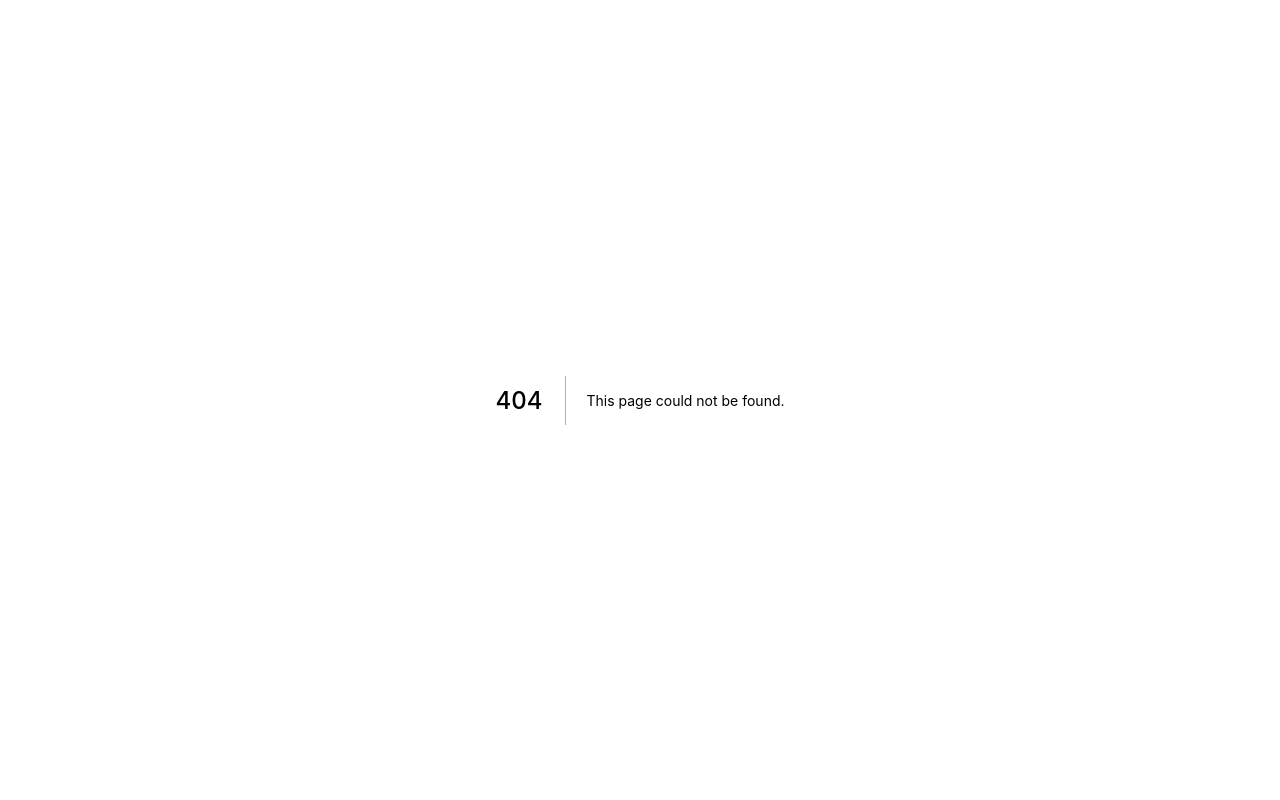
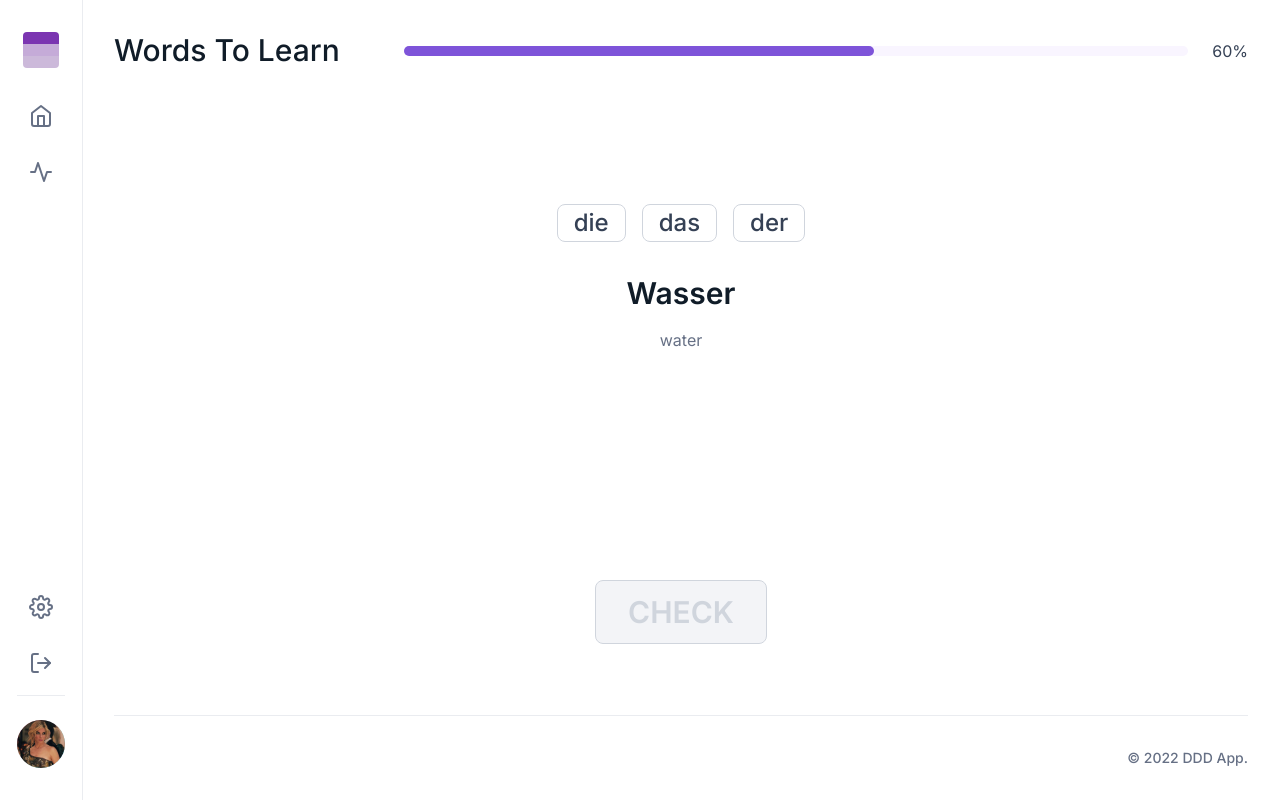
Before and after one commit to cyishere/ddd-app, a Next.js app: page /review in a window 1280 px wide. Before the commit this address had no page. Built offline with nearby package versions, Linux system fonts and the light colour scheme.

Commit message:
Add review page

```diff
--- /dev/null
+++ b/components/RadioGroup/RadioGroup.tsx
@@ -0,0 +1,119 @@
+import type { ChangeEvent, Dispatch, SetStateAction } from "react";
+import styled from "styled-components";
+
+import VisuallyHidden from "../VisuallyHidden";
+
+interface RadioGroupProps {
+  reviewState: null | "success" | "error";
+  setArticleState: Dispatch<
+    SetStateAction<{
+      checked: boolean;
+      value: string;
+    }>
+  >;
+}
+
+const RadioGroup: React.FC<RadioGroupProps> = ({
+  setArticleState,
+  reviewState,
+}) => {
+  const handleChange = (e: ChangeEvent<HTMLInputElement>) => {
+    setArticleState({
+      checked: true,
+      value: e.target.value,
+    });
+  };
+
+  return (
+    <FieldSet disabled={reviewState ? true : false}>
+      <legend>
+        <VisuallyHidden>Choose the article</VisuallyHidden>
+      </legend>
+      <Container>
+        <RadioWrapper>
+          <Input
+            type="radio"
+            name="article"
+            id="radioF"
+            value="die"
+            onChange={handleChange}
+          />
+          <Label htmlFor="radioF">die</Label>
+        </RadioWrapper>
+        <RadioWrapper>
+          <Input
+            type="radio"
+            name="article"
+            id="radioN"
+            value="das"
+            onChange={handleChange}
+          />
+          <Label htmlFor="radioN">das</Label>
+        </RadioWrapper>
+        <RadioWrapper>
+          <Input
+            type="radio"
+            name="article"
+            id="radioM"
+            value="der"
+            onChange={handleChange}
+          />
+          <Label htmlFor="radioM">der</Label>
+        </RadioWrapper>
+      </Container>
+    </FieldSet>
+  );
+};
+
+const Container = styled.div`
+  margin-bottom: var(--spacing);
+  display: flex;
+  justify-content: center;
+  align-items: center;
+  gap: 1rem;
+`;
+
+const RadioWrapper = styled.div`
+  font-size: 1.5rem;
+  font-weight: 500;
+  border-radius: 8px;
+  width: fit-content;
+  position: relative;
+`;
+
+const Label = styled.label`
+  color: var(--clr-gray-700);
+  background-color: var(--clr-white);
+  border: 1px solid var(--clr-gray-300);
+  border-radius: inherit;
+  padding: 6px 16px;
+  display: block;
+  position: relative;
+  z-index: -1;
+`;
+
+const Input = styled.input`
+  opacity: 0;
+  margin: 0;
+  width: 100%;
+  height: 100%;
+  position: absolute;
+  top: 0;
+  left: 0;
+  z-index: 0;
+  cursor: pointer;
+
+  &:checked + ${Label} {
+    color: var(--clr-primary-700);
+    background-color: var(--clr-primary-50);
+    border-color: var(--clr-primary-500);
+  }
+`;
+
+const FieldSet = styled.fieldset`
+  &:disabled ${Input} {
+    cursor: not-allowed;
+  }
+`;
+
+export default RadioGroup;
--- /dev/null
+++ b/components/RadioGroup/index.tsx
@@ -0,0 +1 @@
+export { default } from "./RadioGroup";
--- a/components/Sidebar/Sidebar.tsx
+++ b/components/Sidebar/Sidebar.tsx
@@ -17,7 +17,12 @@ const Sidebar: React.FC<SidebarProps> = () => {
     <Wrapper>
       <Nav>
         <SideTitle>
-          <Logo />
+          <Link href="/">
+            <a>
+              <Logo />
+            </a>
+          </Link>
+
           <VisuallyHidden>DDD App</VisuallyHidden>
         </SideTitle>
         <NavList>
--- /dev/null
+++ b/pages/review/index.tsx
@@ -0,0 +1,222 @@
+import type { CSSProperties, FormEvent } from "react";
+import type { NextPage } from "next";
+import { useState } from "react";
+import styled from "styled-components";
+import { Check, X } from "react-feather";
+
+import { words } from "@/utils/words";
+
+import { AppLayout } from "@/components/Layout";
+import ProgressBar from "@/components/ProgressBar";
+import { DisplaySmall } from "@/components/Typography";
+import { AppFooter } from "@/components/Footer";
+import RadioGroup from "@/components/RadioGroup";
+import { Button, ButtonLink } from "@/components/Button";
+
+const _STYLES = {
+  default: {
+    "--bgColor": "transparent",
+  },
+  success: {
+    "--bgColor": "var(--clr-yellow-50)",
+  },
+  error: {
+    "--bgColor": "var(--clr-gray-100)",
+  },
+};
+
+interface ReviewStateType {
+  value: null | "success" | "error";
+  styles: Record<string, string>;
+}
+
+const Review: NextPage = () => {
+  const [articleState, setArticleState] = useState({
+    checked: false,
+    value: "",
+  });
+  const [reviewState, setReviewState] = useState<ReviewStateType>({
+    value: null,
+    styles: _STYLES["default"],
+  });
+
+  const word = words.find((w) => w.id === 1);
+
+  const handleSubmit = (e: FormEvent<HTMLFormElement>) => {
+    e.preventDefault();
+
+    if (word) {
+      if (articleState.value === word.article) {
+        setReviewState({
+          value: "success",
+          styles: _STYLES["success"],
+        });
+      } else {
+        setReviewState({
+          value: "error",
+          styles: _STYLES["error"],
+        });
+      }
+    }
+  };
+
+  return (
+    <AppLayout title="Review">
+      <Wrapper>
+        <Main>
+          <PageHeader>
+            <DisplaySmall as="h1">Words To Learn</DisplaySmall>
+            <ProgressWrapper>
+              <ProgressBar value={60} />
+            </ProgressWrapper>
+          </PageHeader>
+        </Main>
+        <Section style={reviewState.styles as CSSProperties}>
+          <Form onSubmit={handleSubmit}>
+            <WordContainer>
+              <RadioGroup
+                setArticleState={setArticleState}
+                reviewState={reviewState.value}
+              />
+              {word ? (
+                <>
+                  <German>{word.german}</German>
+                  <English>{word.english}</English>
+                </>
+              ) : null}
+            </WordContainer>
+            {reviewState.value === "success" ? (
+              <ButtonWrapperChecked>
+                <SuccessIcon>
+                  <Check size={48} strokeWidth={5} />
+                </SuccessIcon>
+                <ButtonLink href="/review" variant="success" size="large">
+                  Continue
+                </ButtonLink>
+              </ButtonWrapperChecked>
+            ) : reviewState.value === "error" ? (
+              <ButtonWrapperChecked>
+                <ErrorIcon>
+                  <X size={48} strokeWidth={5} />
+                </ErrorIcon>
+                <ButtonLink href="/review" variant="error" size="large">
+                  Continue
+                </ButtonLink>
+              </ButtonWrapperChecked>
+            ) : (
+              <ButtonWrapper>
+                <Button
+                  size="large"
+                  variant="primary"
+                  type="submit"
+                  disabled={articleState.checked ? false : true}
+                >
+                  CHECK
+                </Button>
+              </ButtonWrapper>
+            )}
+          </Form>
+        </Section>
+        <AppFooter />
+      </Wrapper>
+    </AppLayout>
+  );
+};
+
+const Wrapper = styled.div`
+  --spacing: 2rem;
+  min-height: 100vh;
+  display: flex;
+  flex-direction: column;
+  justify-content: flex-start;
+  align-items: stretch;
+`;
+
+const Main = styled.main``;
+
+const PageHeader = styled.header`
+  padding: var(--spacing);
+  margin-bottom: var(--spacing);
+  display: flex;
+  justify-content: space-between;
+  align-items: center;
+`;
+
+const ProgressWrapper = styled.div`
+  margin-left: calc(var(--spacing) * 2);
+  flex: 1;
+`;
+
+const Section = styled.section`
+  background-color: var(--bgColor);
+  padding: var(--spacing) calc(var(--spacing) * 2);
+  flex: 1;
+  display: grid;
+  place-content: center;
+  z-index: 0;
+`;
+
+const Form = styled.form`
+  --gap: calc(var(--spacing) * 2);
+  height: 100%;
+  display: flex;
+  flex-direction: column;
+  justify-content: center;
+  align-items: center;
+  gap: var(--gap);
+`;
+
+const WordContainer = styled.div`
+  display: flex;
+  flex-direction: column;
+  justify-content: center;
+  align-items: center;
+`;
+
+const German = styled.span`
+  font-size: 1.875rem;
+  line-height: 1.267;
+  font-weight: 600;
+  color: var(--clr-gray-900);
+  margin-bottom: 1rem;
+`;
+
+const English = styled.span`
+  font-size: 1rem;
+  line-height: 1.5;
+  font-weight: 400;
+  color: var(--clr-gray-500);
+`;
+
+const ButtonWrapper = styled.div`
+  padding-top: calc(6.25rem + var(--gap));
+  display: flex;
+  flex-direction: column;
+  justify-content: center;
+  align-items: center;
+  gap: var(--gap);
+`;
+
+const ButtonWrapperChecked = styled(ButtonWrapper)`
+  padding-top: 0;
+`;
+
+const Icon = styled.div`
+  color: var(--clr-white);
+  background-color: var(--iconBg);
+  border-radius: 50%;
+  width: 6.25rem;
+  height: 6.25rem;
+  display: grid;
+  place-content: center;
+`;
+
+const SuccessIcon = styled(Icon)`
+  --iconBg: var(--clr-yellow-300);
+`;
+
+const ErrorIcon = styled(Icon)`
+  --iconBg: var(--clr-gray-500);
+`;
+
+export default Review;
```
Also changed, not shown: pages/index.tsx (+7 -0 lines).
